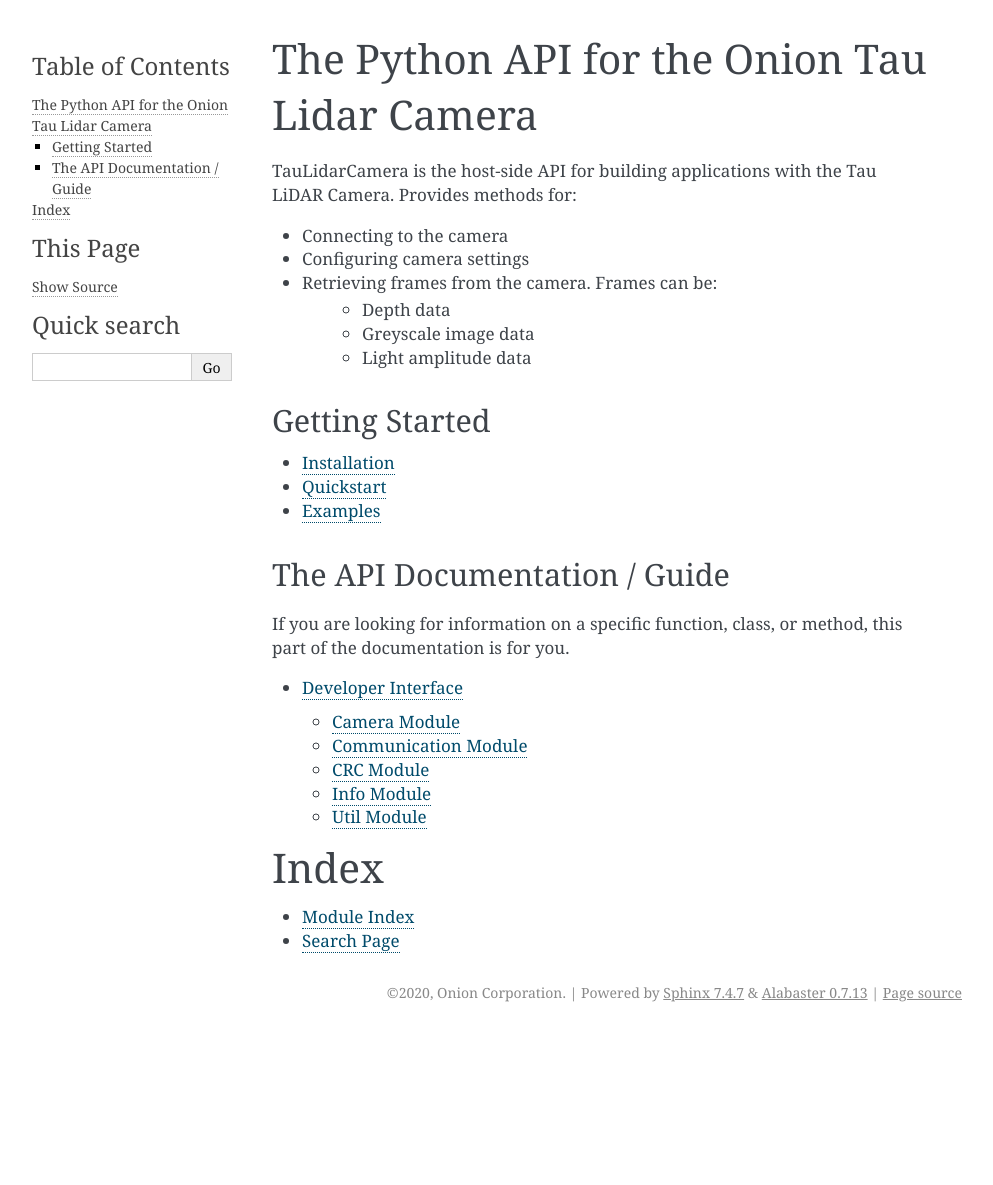
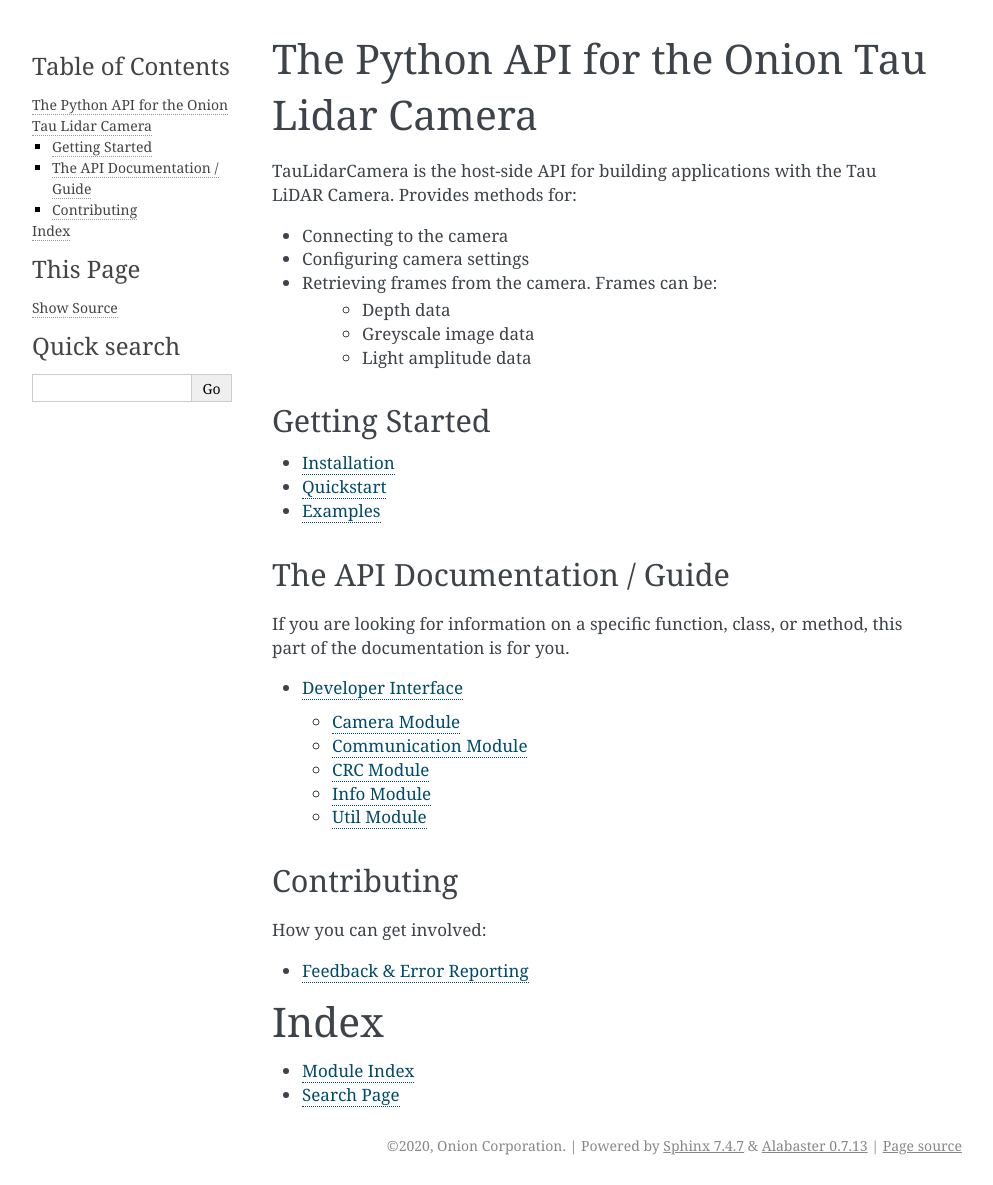
Before and after one commit to OnionIoT/tau-lidar-camera, a Sphinx documentation site: the page built from docs/index.rst, in a window 1280 px wide. Shown: the whole page, without its empty margins (148-1141 px from the left). Built offline with Sphinx 7.4.7, drawn with Linux system fonts in a browser that asks for light colours; before the commit the page ends 1032 px from its top, so only the background shows below that.

Commit message:
added feedback article to docs

```diff
--- /dev/null
+++ b/docs/feedback.rst
@@ -0,0 +1,6 @@
+Feedback & Error Reporting
+==========================
+
+If you find any errors in the documentation or have any suggestions on how it can be improved, please create an **issue** or a **pull request** in the `OnionIoT/tau-lidar-camera GitHub repo <https://github.com/OnionIoT/tau-lidar-camera>`_.
+
+We're always open to suggestions!
--- a/docs/index.rst
+++ b/docs/index.rst
@@ -32,6 +32,16 @@ this part of the documentation is for you.
 
   api
 
+Contributing
+-------------
+
+How you can get involved:
+
+.. toctree::
+   :maxdepth: 1
+
+   feedback
+
 Index
 ==================
 
```
Also changed, not shown: .github/ISSUE_TEMPLATE/bug_report.md.
